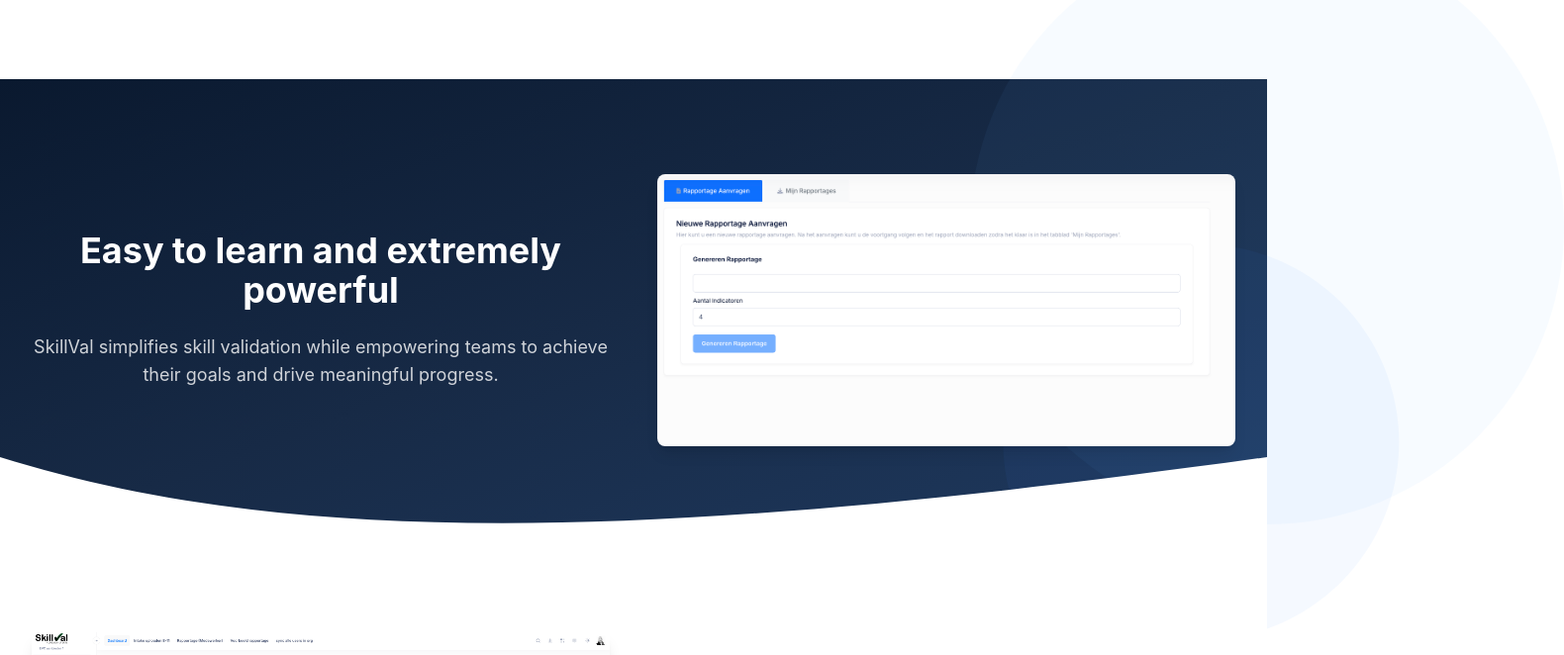
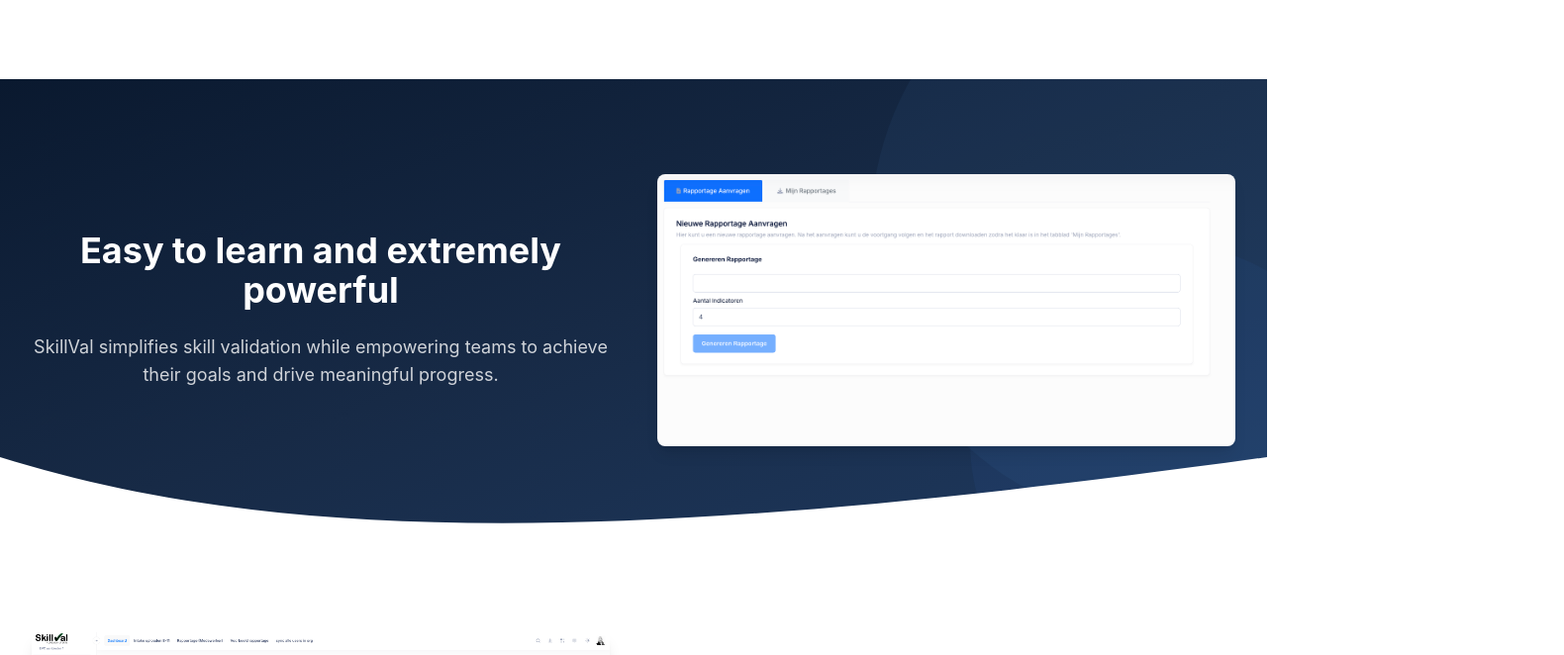
Before and after one commit to Voskesss/skillval.eu, a React (Vite) app: page / in a window 1280 px wide. Shown: the part 1440-2102 px from the top of the page at 99% size, 1580 px wide, since content can reach past the window. Built offline with nearby package versions, Linux system fonts and the light colour scheme.

Commit message:
deploy mobiel

```diff
--- a/src/components/PowerfulSection.tsx
+++ b/src/components/PowerfulSection.tsx
@@ -4,10 +4,10 @@
   const { t } = useTranslation();
 
   return (
-    <section className="full-width relative bg-gradient-to-br from-[#0A192F] via-[#172A46] to-[#1F3A60] -mb-1">
-      {/* Decoratieve cirkels */}
-      <div className="absolute right-0 top-0 w-[600px] h-[600px] rounded-full bg-blue-400/5 translate-x-1/2 -translate-y-1/4" />
-      <div className="absolute right-0 bottom-0 w-[400px] h-[400px] rounded-full bg-blue-500/5 translate-x-1/3 translate-y-1/4" />
+    <section className="full-width relative w-full bg-gradient-to-br from-[#0A192F] via-[#172A46] to-[#1F3A60] -mb-1 overflow-hidden">
+      {/* Decoratieve cirkels - aangepast voor responsiveness */}
+      <div className="absolute right-0 top-0 w-[300px] md:w-[600px] h-[300px] md:h-[600px] rounded-full bg-blue-400/5 translate-x-1/3 -translate-y-1/4" />
+      <div className="absolute right-0 bottom-0 w-[200px] md:w-[400px] h-[200px] md:h-[400px] rounded-full bg-blue-500/5 translate-x-1/4 translate-y-1/4" />
 
       {/* Onderste golf */}
       <div className="absolute -bottom-1 left-0 right-0">
```
Also changed, not shown: 6 other files (tests, documents, lock files or other folders).
